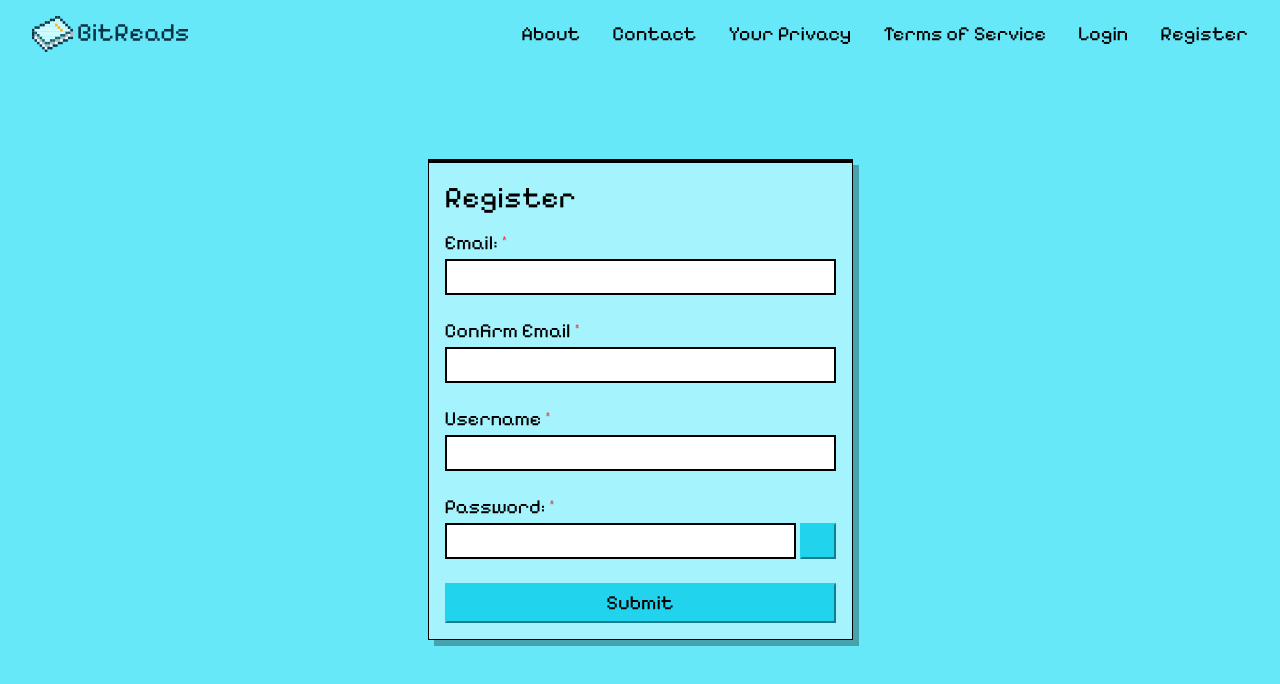
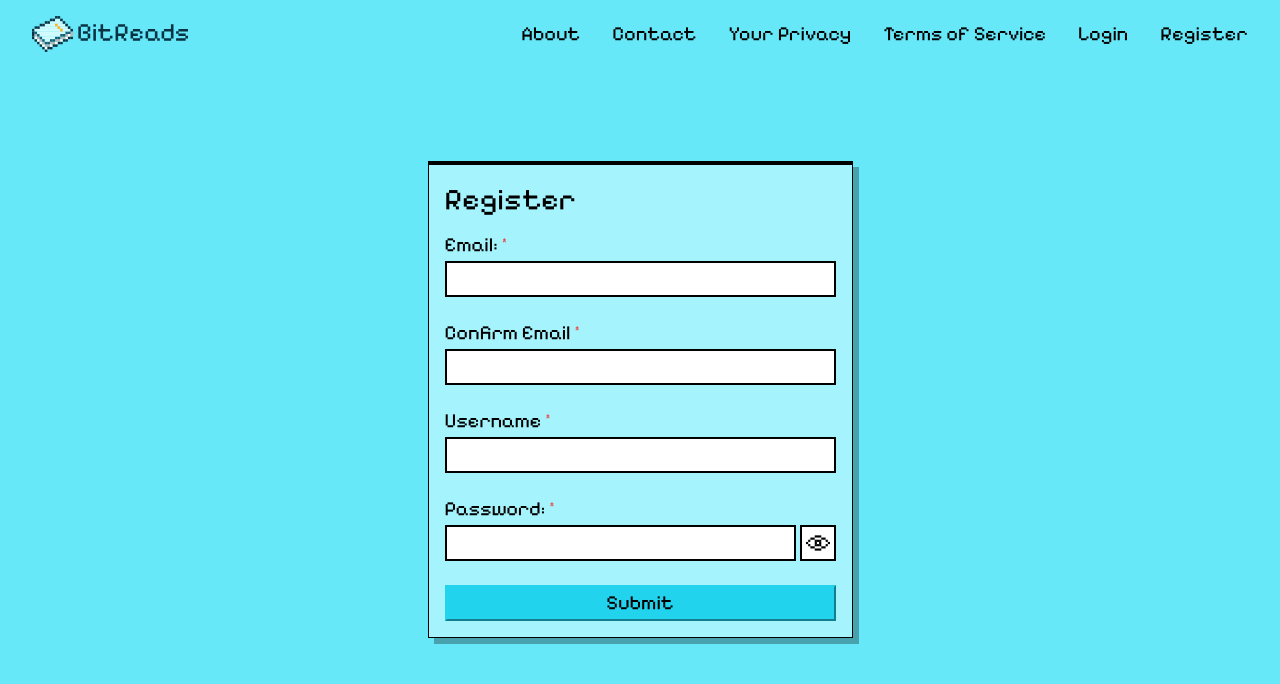
Before and after one commit to nicoll-douglas/BitReads, a Next.js app: page /auth/register in a window 1280 px wide. Shown: the top 684 px of the page. Built offline with nearby package versions, Linux system fonts and the light colour scheme.

Commit message:
style: edit

```diff
--- a/src/app/(public)/auth/login/page.tsx
+++ b/src/app/(public)/auth/login/page.tsx
@@ -44,7 +44,9 @@ export default function Page() {
             </A.Link>
           </div>
         </div>
-        <A.Button type="submit">Submit</A.Button>
+        <A.Button type="submit" className="px-4 h-9">
+          Submit
+        </A.Button>
       </form>
     </A.Card>
   );
--- a/src/app/(public)/auth/register/page.tsx
+++ b/src/app/(public)/auth/register/page.tsx
@@ -58,7 +58,9 @@ export default function Page() {
           <A.form.PasswordInput className="w-full" id={ids["1"]} required />
           <A.form.ErrorMessage></A.form.ErrorMessage>
         </div>
-        <A.Button type="submit">Submit</A.Button>
+        <A.Button type="submit" className="px-4 h-9">
+          Submit
+        </A.Button>
       </form>
     </A.Card>
   );
--- a/src/components/atomic/Button.tsx
+++ b/src/components/atomic/Button.tsx
@@ -6,7 +6,7 @@ const Button = React.forwardRef<
 >(({ children, className = "", ...rest }, ref) => {
   return (
     <button
-      className={`bg-cyan-400 px-4 h-10 border-b-black/40 border-t-cyan-400 border-l-cyan-400 border-r-black/40 border-2
+      className={`bg-cyan-400 h-10 border-b-black/40 border-t-cyan-400 border-l-cyan-400 border-r-black/40 border-2
           active:border-b-cyan-400 active:border-r-cyan-400 active:border-t-black/40 active:border-l-black/40 flex items-center justify-center ${className}`}
       ref={ref}
       {...rest}
--- a/src/components/atomic/IconButton.tsx
+++ b/src/components/atomic/IconButton.tsx
@@ -27,6 +27,7 @@ const IconButton = React.forwardRef<HTMLButtonElement, IconButtonProps>(
           width={20}
           height={20}
           className={`h-${size} w-${size} min-w-${size} min-h-${size}`}
+          style={{ height: `${4 * size}px`, width: `${4 * size}px` }}
         />
       </Button>
     );
--- a/src/components/atomic/form/PasswordInput.tsx
+++ b/src/components/atomic/form/PasswordInput.tsx
@@ -1,7 +1,7 @@
 "use client";
 
 import Input, { InputProps } from "./Input";
-import { IconButton } from "@/components/atomic";
+import Image from "next/image";
 import { useState } from "react";
 
 export default function PasswordInput(props: InputProps) {
@@ -10,16 +10,19 @@ export default function PasswordInput(props: InputProps) {
   return (
     <div className="flex gap-1">
       <Input type={isVisible ? "text" : "password"} {...props} />
-      <IconButton
-        icon={{
-          src: `/icons/eye-${isVisible ? "closed" : "open"}.svg`,
-        }}
+      <button
         aria-label={isVisible ? "Hide password" : "Show password"}
         onClick={() => setIsVisible(!isVisible)}
         type="button"
-        // className="bg-white border-t-black border-b-black border-r-black border-l-black
-        // active:border-t-black/50 active:border-r-black/50 active:border-l-black/50 active:border-b-black/50"
-      />
+        className="w-9 h-9 min-h-9 min-w-9 flex items-center justify-center border-2 bg-white border-black"
+      >
+        <Image
+          src={`/icons/eye-${isVisible ? "closed" : "open"}.svg`}
+          alt=""
+          width={24}
+          height={24}
+        />
+      </button>
     </div>
   );
 }
```
